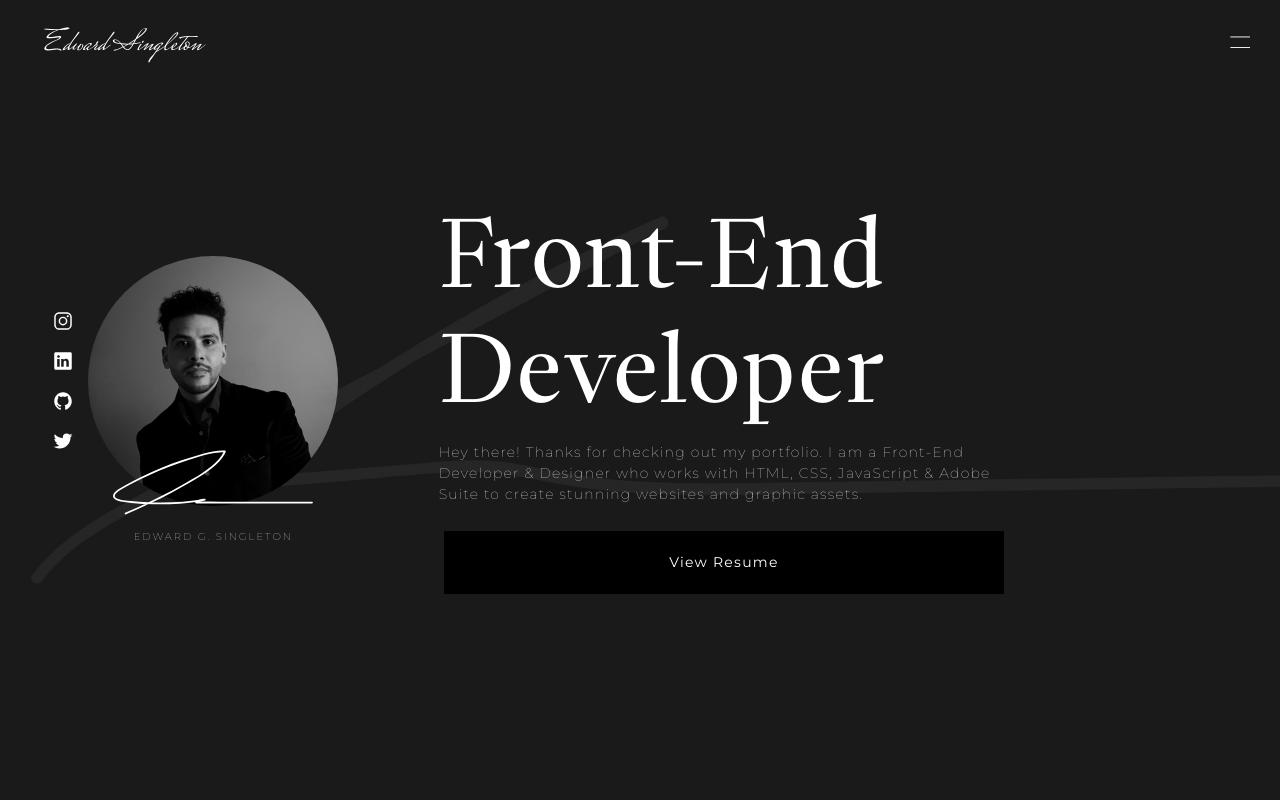
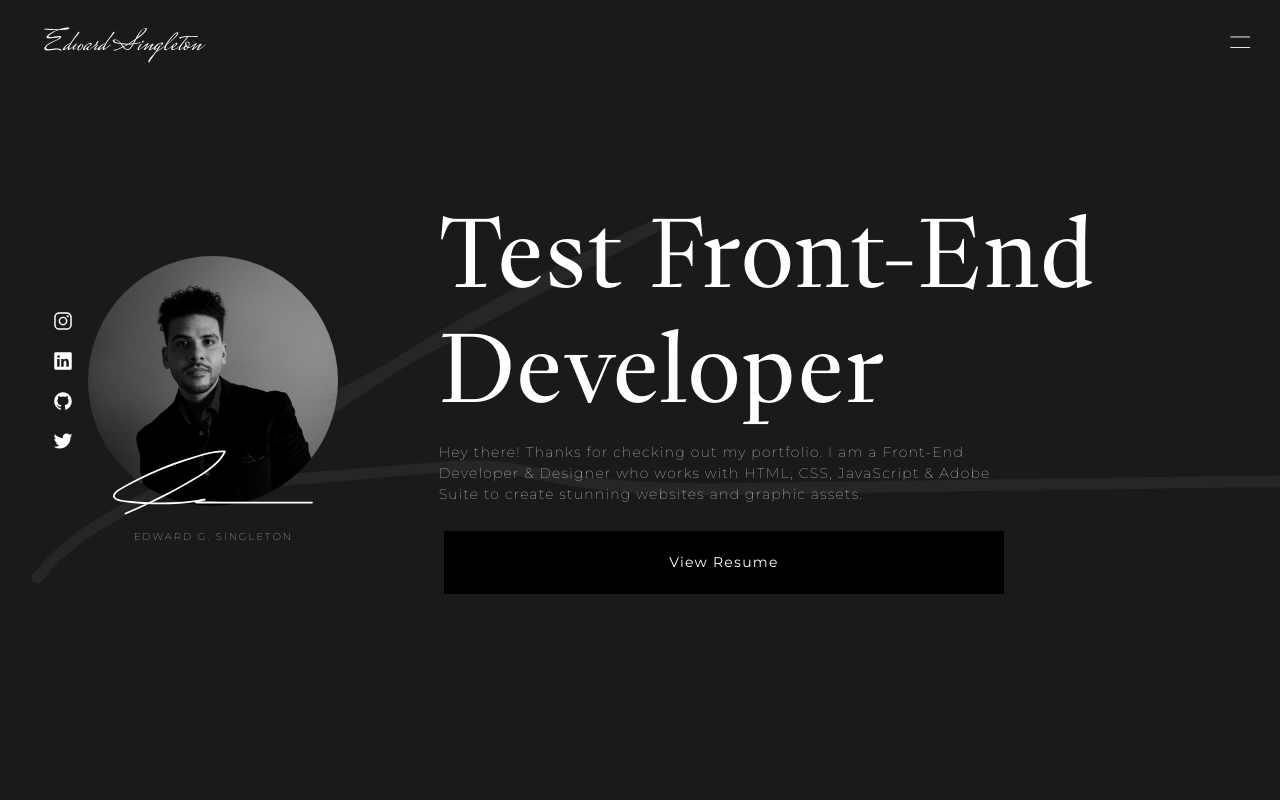
Before and after one commit to Edwardtonnn/vitePortfolio, a React (Vite) app: page / in a window 1280 px wide. Shown: the top 800 px of the page. Built offline with nearby package versions, Linux system fonts and the light colour scheme.

Commit message:
Adds update

```diff
--- a/src/components/Homepage.jsx
+++ b/src/components/Homepage.jsx
@@ -31,7 +31,7 @@ function Homepage() {
                         </div>
                     </div>
                     <div className="col-lg-8">
-                        <h1 className="text-white mb-3">Front-End Developer</h1>
+                        <h1 className="text-white mb-3">Test Front-End Developer</h1>
                         <p className="text-white text-intro-p mb-3">Hey there! Thanks for checking out my portfolio. I am a Front-End Developer &amp; Designer who works with HTML, CSS, JavaScript &amp; Adobe Suite to create stunning websites and graphic assets.</p>
                         <div className="btn-container">
 
```
